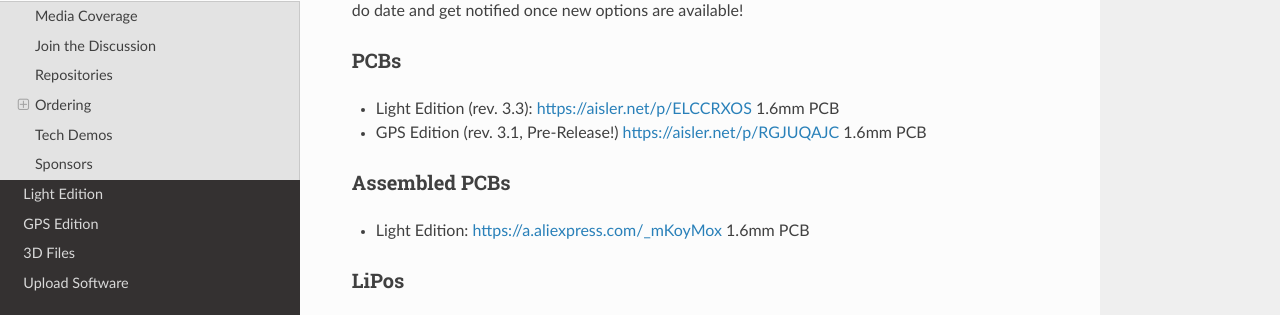
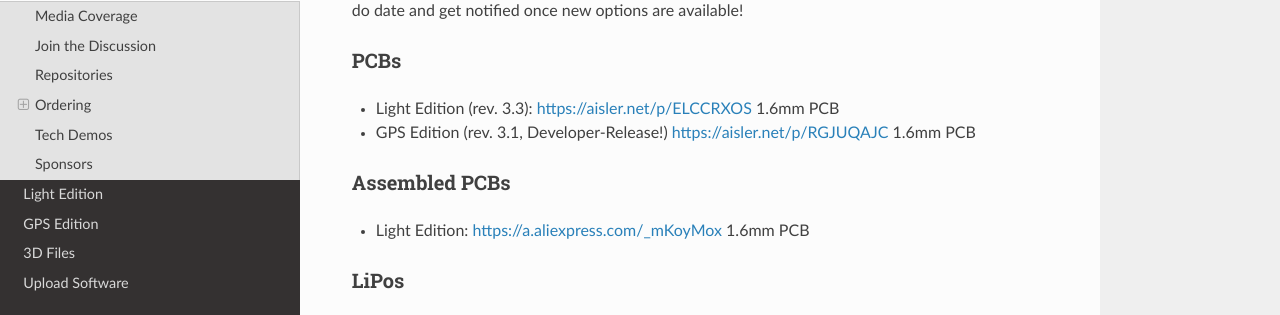
Before and after one commit to Open-Smartwatch/open-smartwatch.github.io, an MkDocs documentation site: the page built from docs/index.md, in a window 1280 px wide and 900 px high, scrolled down 1439 px. Shown: the part 135-450 px from the top of the window. Built offline with MkDocs 1.6.1, drawn with Linux system fonts in a browser that asks for light colours; nearby versions of some CDN libraries.

Commit message:
downgrade pre-release to developer build

```diff
--- a/docs/index.md
+++ b/docs/index.md
@@ -50,7 +50,7 @@ Everything is till in the very beginning of this project, and fully assembled wa
 ### PCBs
 
 * Light Edition (rev. 3.3): [https://aisler.net/p/ELCCRXOS](https://aisler.net/p/ELCCRXOS) 1.6mm PCB
-* GPS Edition (rev. 3.1, Pre-Release!) [https://aisler.net/p/RGJUQAJC](https://aisler.net/p/RGJUQAJC) 1.6mm PCB
+* GPS Edition (rev. 3.1, Developer-Release!) [https://aisler.net/p/RGJUQAJC](https://aisler.net/p/RGJUQAJC) 1.6mm PCB
 
 ### Assembled PCBs
 
```
